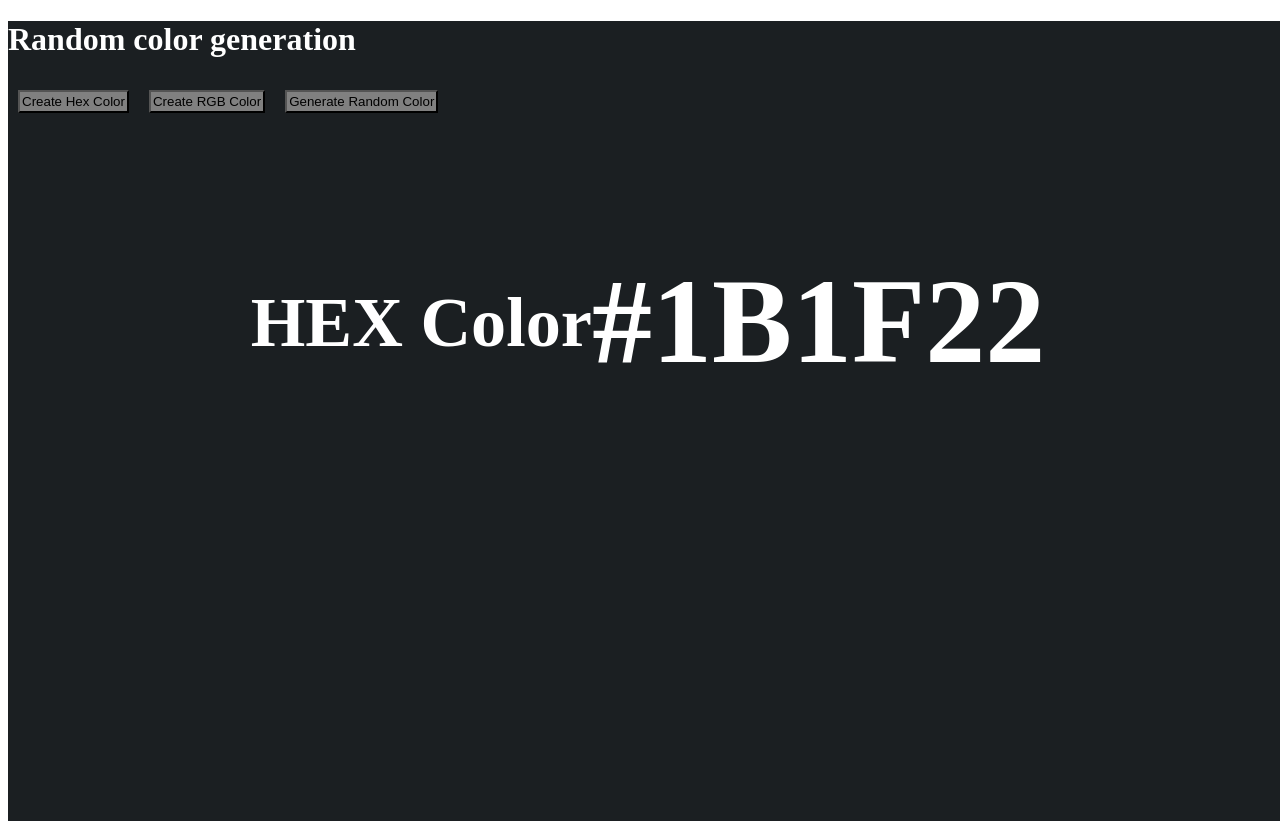
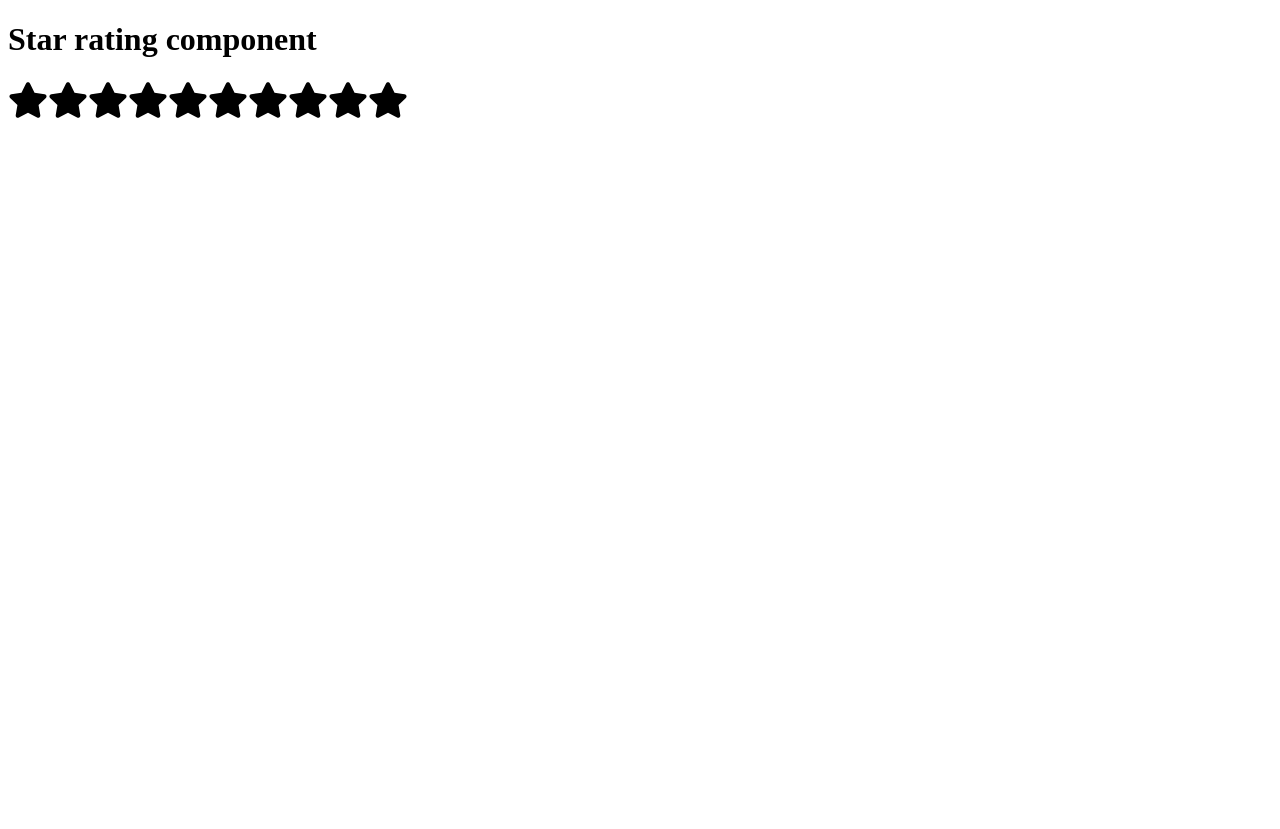
Before and after one commit to sagargouda/fifty-components, a React (Create React App) app: page / in a window 1280 px wide. After the commit the page ends 800 px from the top, so only its background shows below. Built offline with nearby package versions, Linux system fonts and the light colour scheme.

Commit message:
feat : star rating component

```diff
--- a/package.json
+++ b/package.json
@@ -8,6 +8,7 @@
     "@testing-library/user-event": "^13.5.0",
     "react": "^18.2.0",
     "react-dom": "^18.2.0",
+    "react-icons": "^5.0.1",
     "react-scripts": "5.0.1",
     "web-vitals": "^2.1.4"
   },
--- a/src/App.js
+++ b/src/App.js
@@ -1,9 +1,8 @@
-import Color from "./components/color/Color";
-
+import Star from "./components/starrating/Star";
 function App() {
   return (
-    <div style={{color: 'white' }}>
- <Color/>
+    <div style={{color: 'black' }}>
+        <Star noOfStars={10}/>
     </div>
   );
 }
--- /dev/null
+++ b/src/components/starrating/Star.css
@@ -0,0 +1,7 @@
+.active {
+    color: #fff700;
+}
+
+.inactive {
+    color: #000000;
+}
--- /dev/null
+++ b/src/components/starrating/Star.js
@@ -0,0 +1,42 @@
+import React, {useState} from 'react';
+import {FaStar} from "react-icons/fa";
+import './Star.css'
+function Star({noOfStars = 5}) {
+    const [rating , setRating] = useState(0);
+    const [hover , setHover] =useState(0)
+
+    function handleClick(getCurrentId){
+setRating(getCurrentId)
+    }
+    function handleMouseEnter(getCurrentId){
+    setHover(getCurrentId)
+    }
+    function  handleMouseLeave(){
+       setHover(rating)
+    }
+
+
+
+    return (
+        <div className="star-rating">
+            <h1>Star rating component</h1>
+
+            {
+                [...Array(noOfStars)].map((_,index)=>{
+                    // index= 1,2 ,3,4,5
+                    index+=1
+                    return (
+
+                            <FaStar key={index} className={index <= (hover || rating) ? 'active' : 'inactive'} onClick={() => handleClick(index)}
+                                    onMouseEnter={() => handleMouseEnter(index)}
+                                    onMouseLeave={() => handleMouseLeave()} size={40}/>
+
+                    )
+
+                })
+            }
+        </div>
+    );
+}
+
+export default Star;
```
Also changed, not shown: 1 other file (tests, documents, lock files or other folders).
